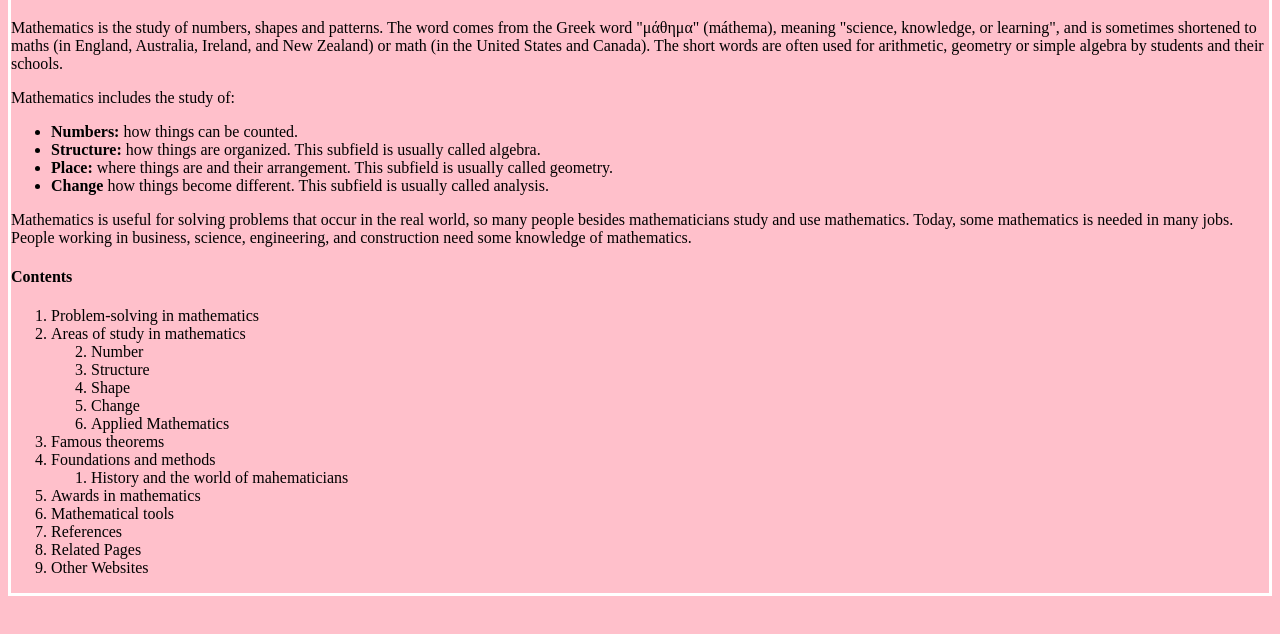
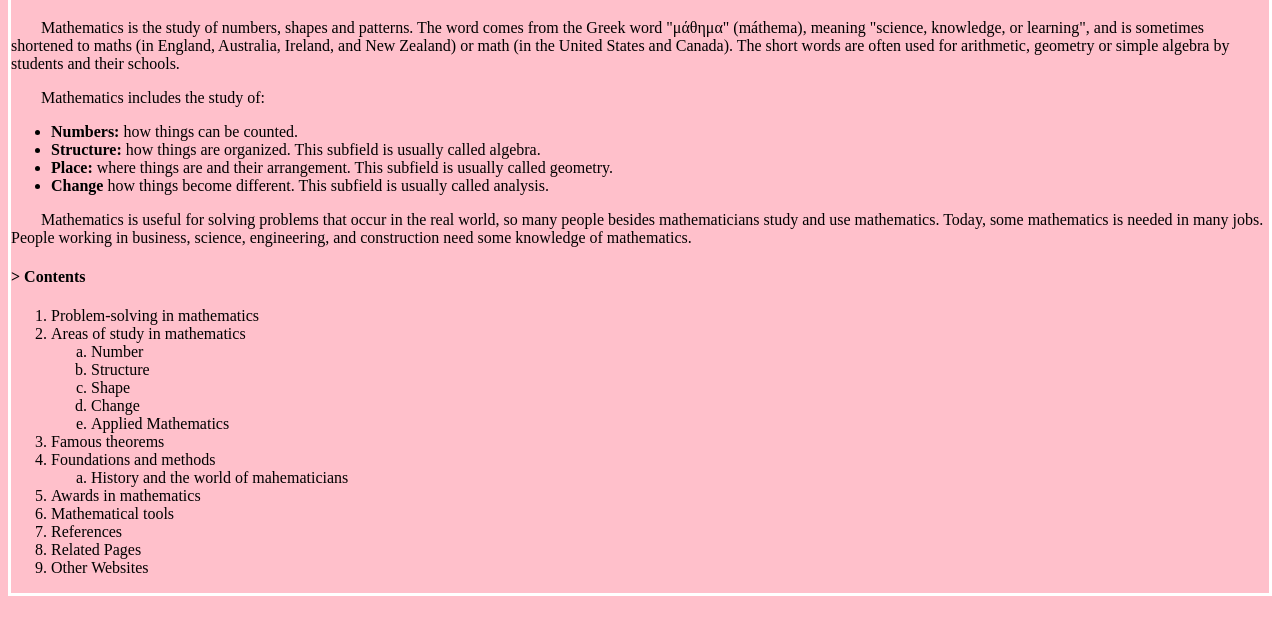
Before and after one commit to CDelancy19/math-wiki, a plain HTML site: page index.html in a window 1280 px wide. Shown: the part 72-706 px from the top of the page. Drawn offline with Linux system fonts and the light colour scheme.

Commit message:
Update index.html

```diff
--- a/index.html
+++ b/index.html
@@ -8,7 +8,9 @@
 body {
   background-color: pink;
   border: 3px solid white;
+  font-family: serif;
 }
+
 h1 {
   color: Gray;
 }
@@ -16,6 +18,11 @@ h1 {
 .hidden {
   display: none;
 }
+
+p {
+  text-indent: 30px;
+}
+
 </style>
 </head>
 <body>
@@ -33,41 +40,43 @@ h1 {
     </ul>
     <p>Mathematics is useful for solving problems that occur in the real world, so many people besides mathematicians study and use mathematics. Today, some mathematics is needed in many jobs. People working in business, science, engineering, and construction need some knowledge of mathematics.</p>
   </div>
-  <div class="contents">
     <aside>
-      <h4>Contents</h4>
-      <ol>
-        <li>Problem-solving in mathematics
-</li>
-        <li>Areas of study in mathematics
-          <ol>
-            <li value="2.1">Number</li>
+      <div>
+      <h4 id="toggle">> Contents</h4>
+
+      <ol id="context" start=1>
+
+        <li>Problem-solving in mathematics</li>
+        <li>Areas of study in mathematics</li>
+
+          <ol type=a>
+            <li>Number</li>
             <li>Structure</li>
             <li>Shape</li>
             <li>Change</li>
             <li>Applied Mathematics</li>
           </ol>
-        </li>
+
         <li>Famous theorems</li>
         <li>Foundations and methods
-          <ol>
+
+          <ol type=a>
             <li>History and the world of mahematicians</li>
           </ol>
-        </li>
+
         <li>Awards in mathematics</li>
         <li>Mathematical tools</li>
         <li>References</li>
         <li>Related Pages</li>
         <li>Other Websites</li>
       </ol>
+
+      </div>
     </aside>
-  </div>
 <script id="jsbin-javascript">
 console.clear()
-const header1 = document.getElementById("heading")
-const table = document.getElementById("list")
-//console.log(header1.innerText)
-//console.log(table.innerText)
+const header1 = document.getElementById("toggle")
+const table = document.getElementById("context")
 
 header1.addEventListener('click', function(){
                          table.classList.toggle('hidden');
@@ -78,20 +87,25 @@ header1.addEventListener('click', function(){
 <script id="jsbin-source-css" type="text/css">body {
   background-color: pink;
   border: 3px solid white;
+  font-family: serif;
 }
+
 h1 {
   color: Gray;
 }
 
 .hidden {
   display: none;
-}</script>
+}
+
+p {
+  text-indent: 30px;
+}
+</script>
 
 <script id="jsbin-source-javascript" type="text/javascript">console.clear()
-const header1 = document.getElementById("heading")
-const table = document.getElementById("list")
-//console.log(header1.innerText)
-//console.log(table.innerText)
+const header1 = document.getElementById("toggle")
+const table = document.getElementById("context")
 
 header1.addEventListener('click', function(){
                          table.classList.toggle('hidden');
```
